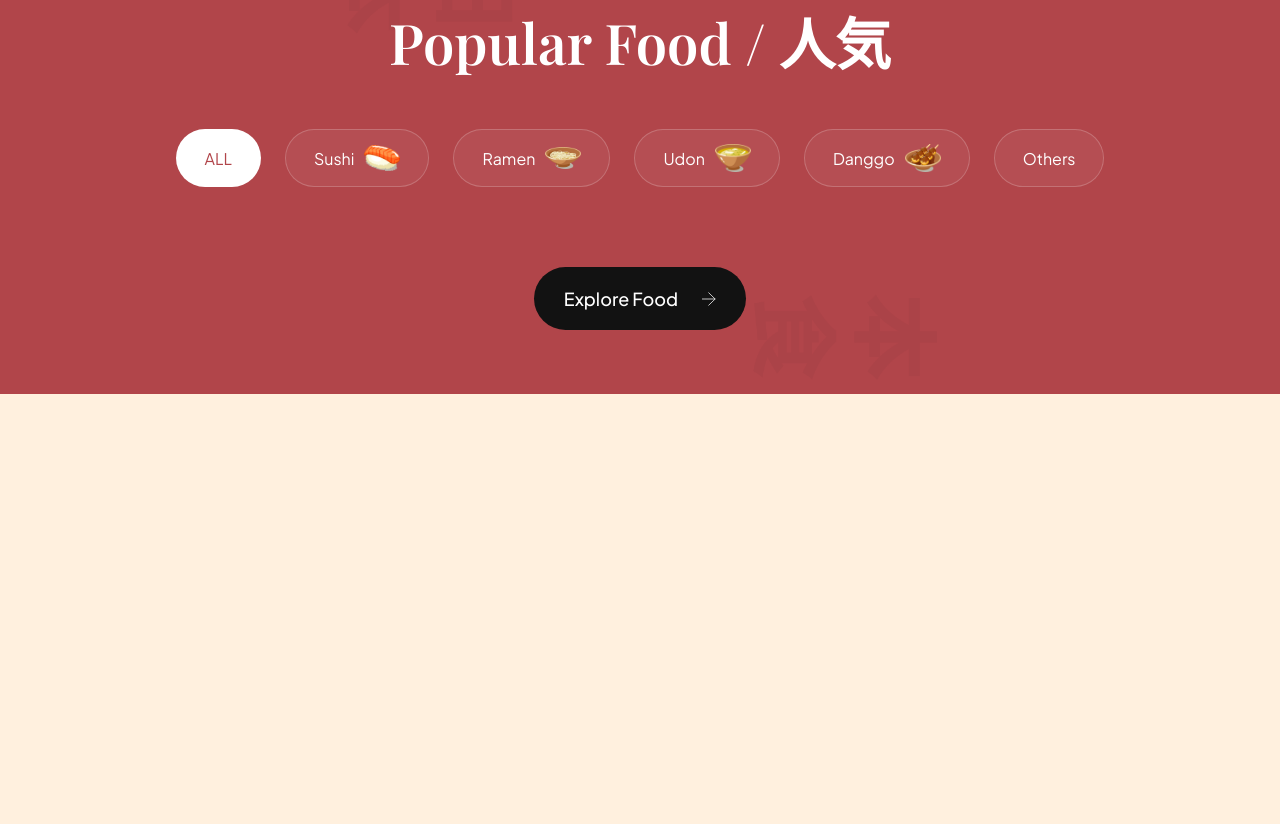
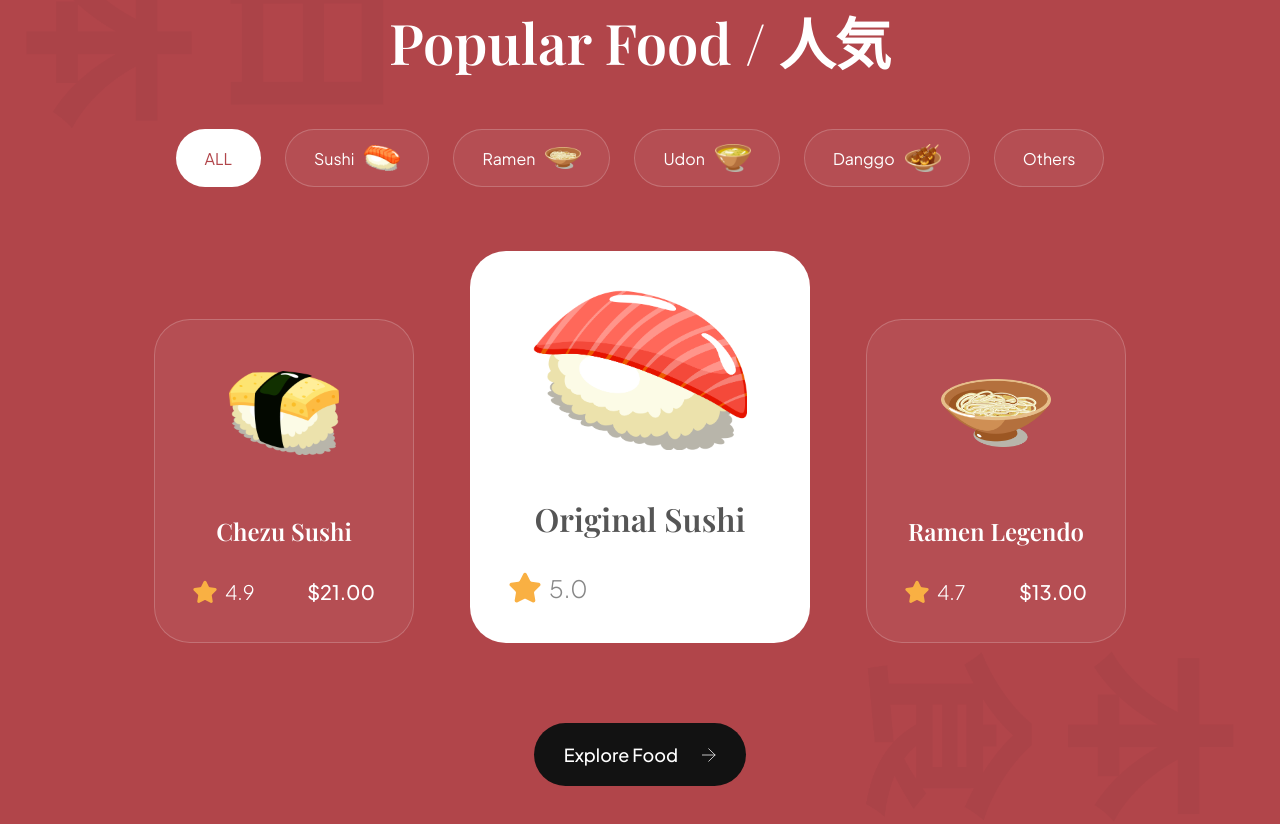
Before and after one commit to riturajreal/sushiman-vite-PR, a website built with Vite: page index.html in a window 1280 px wide. Shown: the part 1590-2414 px from the top of the page. Before the commit the page ends 1984 px from the top, so only its background shows below. Built offline with nearby package versions, Linux system fonts and the light colour scheme.

Commit message:
popular section completed

```diff
--- a/css/sections/hero.css
+++ b/css/sections/hero.css
@@ -95,6 +95,7 @@
     font-weight: 500;
     font-size: 18px;
     line-height: 23px;
+    cursor: pointer;
 
 }
 
--- a/css/sections/popular.css
+++ b/css/sections/popular.css
@@ -98,3 +98,115 @@
 
     margin-left: 21px;
   }
+
+  /* catalouge */
+
+  .popular-foods__catalogue {
+    margin-top: 64px;
+
+    display: flex;
+    justify-content: center;
+    align-items: flex-end;
+    flex-wrap: wrap;
+    gap: 56px;
+  }
+
+  .popular-foods__card{
+    padding: 38px;
+    min-width: 260px;
+    height:fit-content ;
+
+    display: flex;
+    align-items: center;
+    flex-direction: column;
+    background: rgba(255,255,255,0.05);
+    border: 1px solid rgba(255, 255, 255, 0.2);
+    border-radius: 36px;
+  }
+
+  .popular-foods__card-image{
+    width: 110px;
+    height: 110px;
+    object-fit: contain;
+  }
+
+  .popular-foods__card-title{
+    margin-top: 47px;
+    font-weight: 600;
+    font-size: 24px;
+    font-family: var(--playfair-display);
+    color: #fff;
+    text-align: center;
+  }
+
+  .popular-foods__card-details{
+    width: 100%;
+    margin-top: 32px;
+  }
+
+  .popular-foods__card-rating{
+    display: flex;
+    align-items: center;
+    gap: 8px;
+
+  }
+
+  .popular-foods__card-rating img{
+    width: 24px;
+    height: 24px;
+    object-fit: contain;
+  }
+
+  .popular-foods__card-rating p{
+    font-size: 20px;
+    font-weight: 300;
+    font-family: var(--plus-jakarta-sans);
+    color: #fff;
+  }
+
+  .popular-foods__card-price{
+    font-size: 20px;
+    font-weight: 500;
+    font-family: var(--plus-jakarta-sans);
+    color: #fff;
+  }
+
+  /* active card */
+  .popular-foods__card.active-card{
+    background-color: #fff;
+    min-width: 340px;
+  }
+
+  .popular-foods__card.active-card
+  .popular-foods__card-image{
+    width:214px ;
+    height:160px ;
+  }
+
+  .popular-foods__card.active-card
+  .popular-foods__card-title{
+    color: var(--black-500);
+    font-size: 32px;
+
+  }
+
+  .popular-foods__card.active-card
+  .popular-foods__card-rating img{
+    width: 32px;
+    height: 32px;
+
+  }
+
+  .popular-foods__card.active-card
+  .popular-foods__card-rating p{
+    font-size: 24px;
+    color: var(--gray-100);
+
+  }
+
+  .popular-foods__card.active-card
+  .popular-foods__card-price p{
+    font-size: 24px;
+    color: var(--secondary-color);
+
+  }
--- a/index.html
+++ b/index.html
@@ -163,11 +163,75 @@
 
     </div>
 
-    <!-- popular foods  -->
-    <div class="popular-foods__catalouge">
+    <!-- popular foods main container  -->
+    <div class="popular-foods__catalogue">
+
+      <!-- card 1  -->
       <article class="popular-foods__card">
-        <!-- <img class="popular-foods__card-image" src="assets/sushi-12.png" alt="sushi 12"> -->
+        <!-- card img -->
+        <img class="popular-foods__card-image" src="assets/sushi-12.png" alt="sushi 12">
+        <!-- food name -->
+        <h4 class="popular-foods__card-title">Chezu Sushi</h4>
+
+        <!-- rating and price container -->
+        <div class="popular-foods__card-details flex-between">
+
+          <!-- rating div -->
+          <div class="popular-foods__card-rating">
+            <img src="assets/star.svg" alt="star">
+            <p>4.9</p>
+          </div>
+
+          <!-- price-->
+          <p class="popular-foods__card-price">$21.00</p>
+
+        </div>
       </article>
+
+      <!-- card 2 (activ)-->
+      <article class="popular-foods__card active-card">
+        <!-- card img -->
+        <img class="popular-foods__card-image" src="assets/sushi-11.png" alt="sushi 11">
+        <!-- food name -->
+        <h4 class="popular-foods__card-title">Original Sushi</h4>
+
+        <!-- rating and price container -->
+        <div class="popular-foods__card-details flex-between">
+
+          <!-- rating div -->
+          <div class="popular-foods__card-rating">
+            <img src="assets/star.svg" alt="star">
+            <p>5.0</p>
+          </div>
+
+          <!-- price-->
+          <p class="popular-foods__card-price">$18.00</p>
+
+        </div>
+      </article>
+
+      <!-- card 3 -->
+      <article class="popular-foods__card">
+        <!-- card img -->
+        <img class="popular-foods__card-image" src="assets/sushi-10.png" alt="sushi 10">
+        <!-- food name -->
+        <h4 class="popular-foods__card-title">Ramen Legendo</h4>
+
+        <!-- rating and price container -->
+        <div class="popular-foods__card-details flex-between">
+
+          <!-- rating div -->
+          <div class="popular-foods__card-rating">
+            <img src="assets/star.svg" alt="star">
+            <p>4.7</p>
+          </div>
+
+          <!-- price-->
+          <p class="popular-foods__card-price">$13.00</p>
+
+        </div>
+      </article>
+
     </div>
 
     <!-- explore more -->
```
